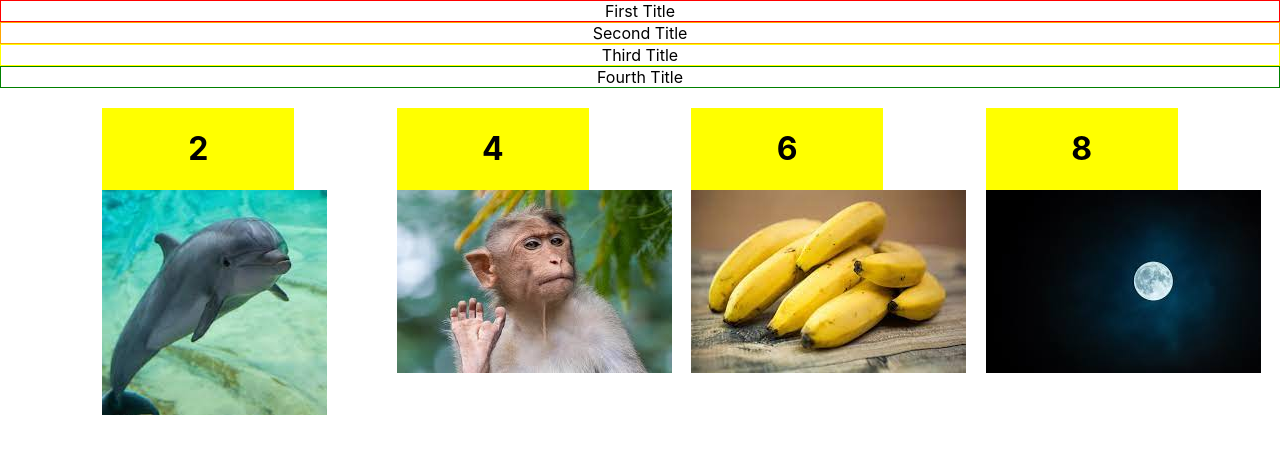
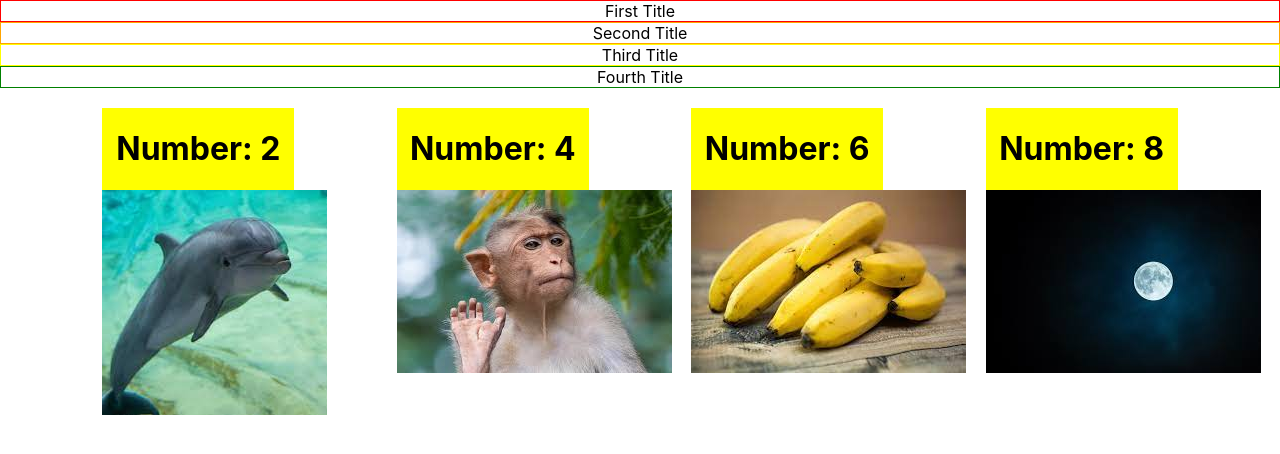
Before and after one commit to JoshuaJonesTS/basic-react-practice, a React (Create React App) app: page / in a window 1280 px wide. Shown: the top 454 px of the page. Built offline with nearby package versions, Linux system fonts and the light colour scheme.

Commit message:
Render the word 'Number' onto the page

```diff
--- a/src/blocks/Square/square.block.jsx
+++ b/src/blocks/Square/square.block.jsx
@@ -3,6 +3,7 @@ import React from 'react';
 
 const Square = ({ picture, number }) => {
     let evenNumbers = number * 2;
+    let word = `Number: ${evenNumbers}`
     return (
         <div style={{
             backgroundColor: 'yellow',
@@ -10,7 +11,7 @@ const Square = ({ picture, number }) => {
             height: '200px'
 
         }}>
-            <h1>{evenNumbers}</h1>
+            <h1>{word}</h1>
             <img src={picture} alt=""></img>
         </div>
     );
```
